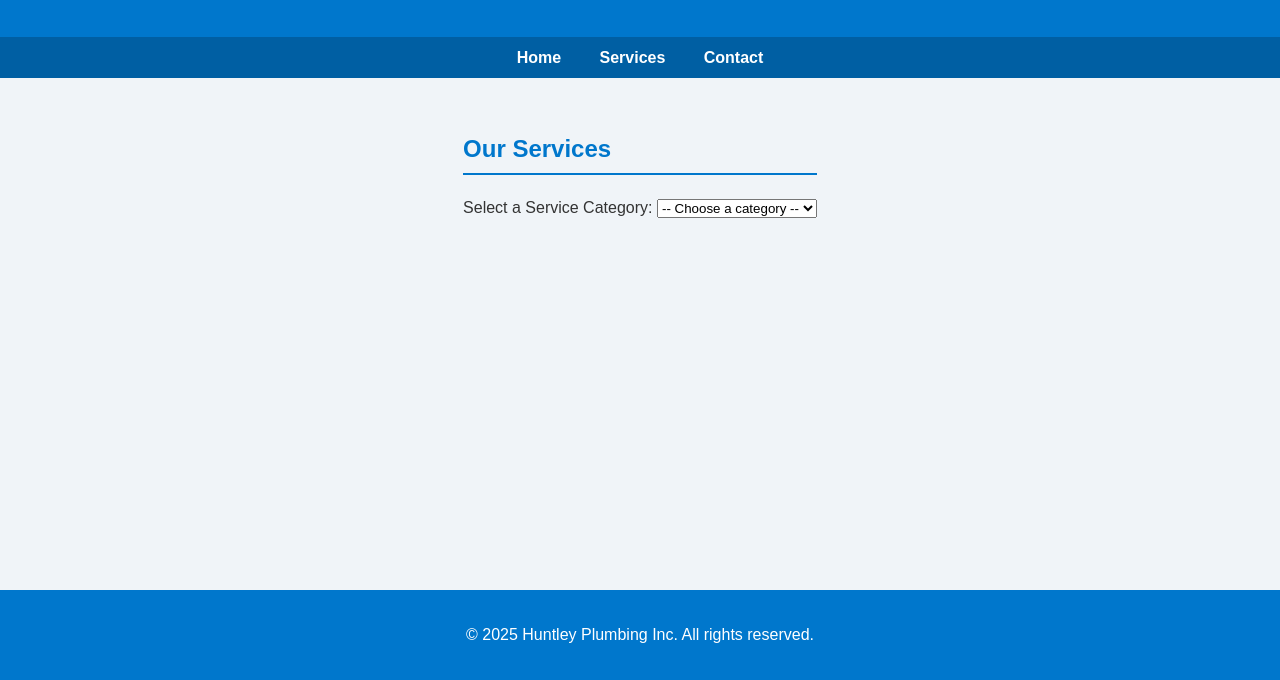
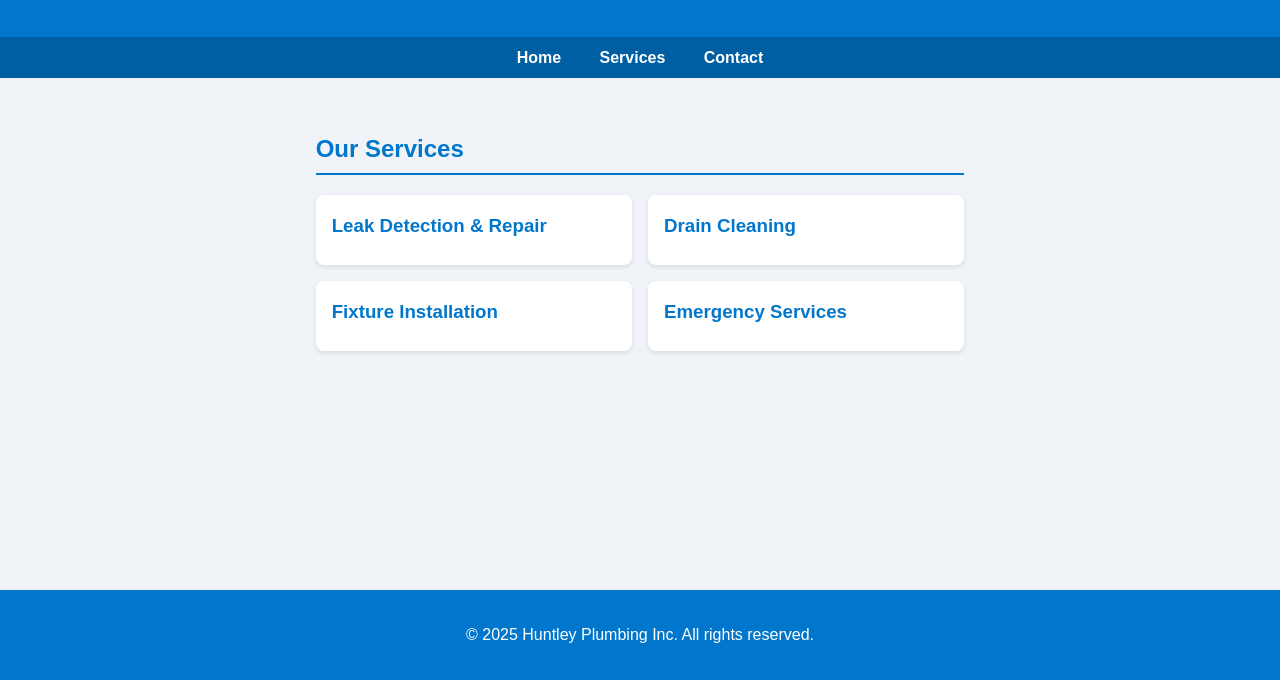
Before and after one commit to LukeBallinger0/plumbing1, a plain HTML site: page services.html in a window 1280 px wide. Shown: the part 120-800 px from the top of the page. Drawn offline with Linux system fonts and the light colour scheme.

Commit message:
Update services.html

```diff
--- a/services.html
+++ b/services.html
@@ -14,21 +14,37 @@
   <nav>
     <a href="index.html">Home</a>
     <a href="services.html">Services</a>
-    <a href="index.html#contact">Contact</a>
+    <a href="contact.html">Contact</a>
   </nav>
   <main>
     <section id="services">
       <h2>Our Services</h2>
-
-      <label for="service-category">Select a Service Category:</label>
-      <select id="service-category">
-        <option value="" disabled selected>-- Choose a category --</option>
-        <option value="repairs">Repairs</option>
-        <option value="installations">Installations</option>
-        <option value="emergency">Emergency Services</option>
-      </select>
-
-      <ul id="service-list" class="services-list"></ul>
+      <div class="services-grid">
+        <div class="service-card">
+          <h3>Leak Detection & Repair</h3>
+          <div class="service-details">
+            <p>We use advanced tools to detect and fix leaks quickly, preventing costly water damage.</p>
+          </div>
+        </div>
+        <div class="service-card">
+          <h3>Drain Cleaning</h3>
+          <div class="service-details">
+            <p>Thorough cleaning to remove clogs and restore proper water flow in your pipes.</p>
+          </div>
+        </div>
+        <div class="service-card">
+          <h3>Fixture Installation</h3>
+          <div class="service-details">
+            <p>We professionally install sinks, faucets, and toilets for long-lasting performance.</p>
+          </div>
+        </div>
+        <div class="service-card">
+          <h3>Emergency Services</h3>
+          <div class="service-details">
+            <p>24/7 emergency plumbing assistance for burst pipes, major leaks, and urgent repairs.</p>
+          </div>
+        </div>
+      </div>
     </section>
   </main>
   <footer>
```
